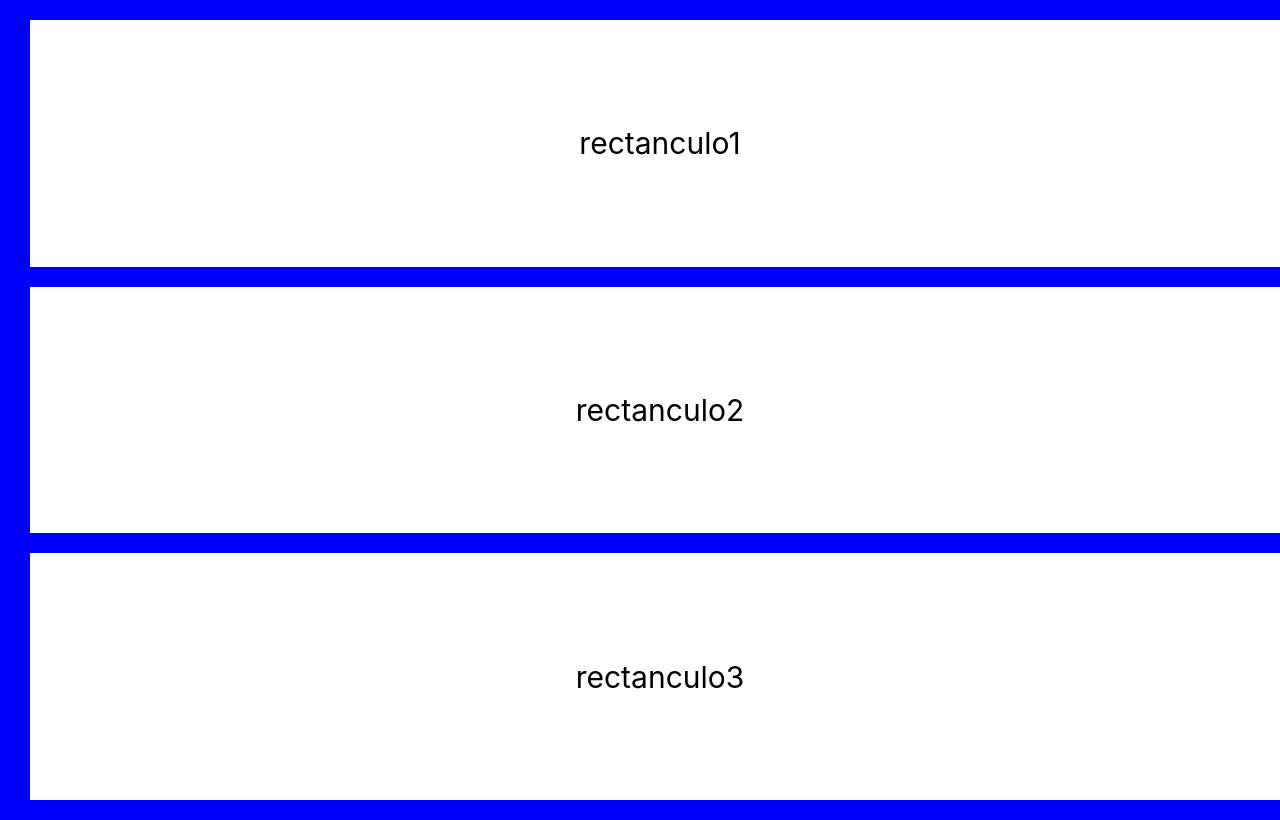
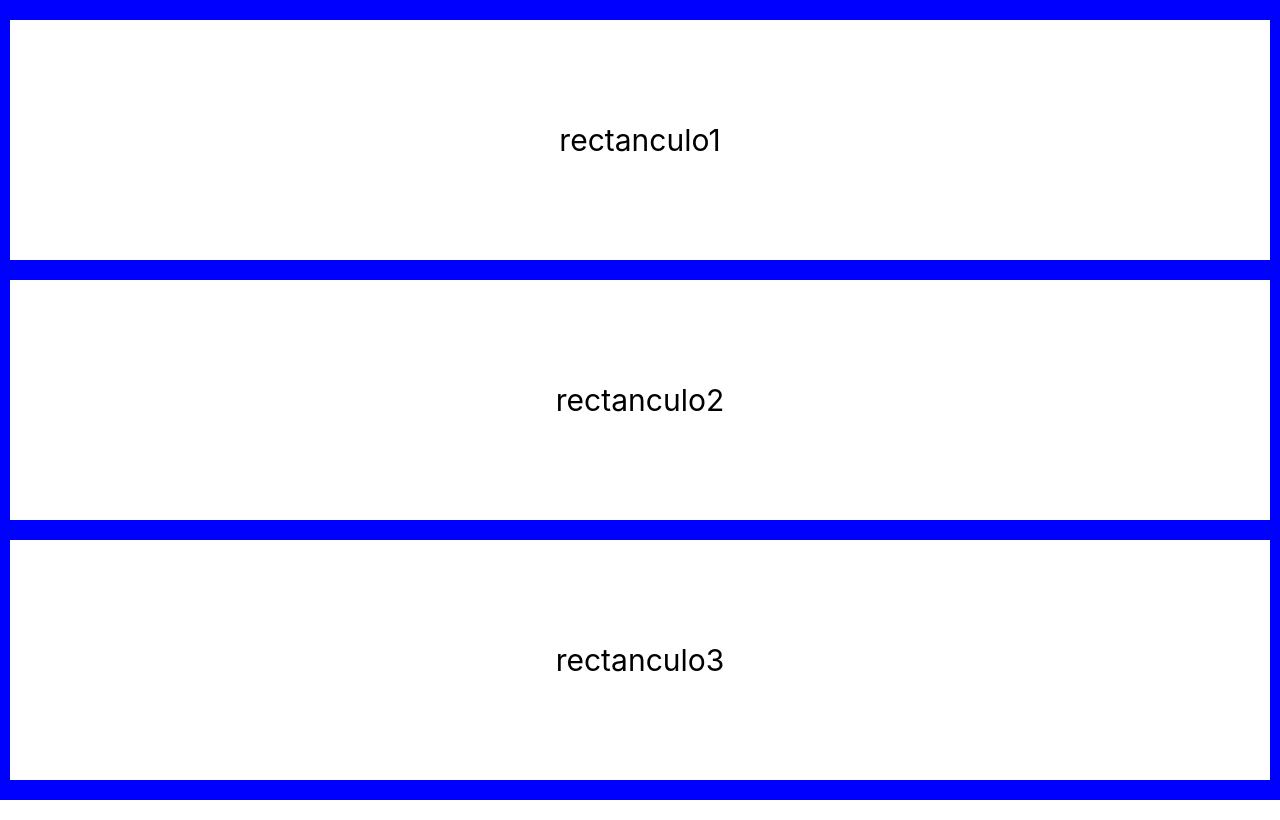
Before and after one commit to Insaurralde1995/reactApp, a React (Create React App) app: page / in a window 1280 px wide. Built offline with nearby package versions, Linux system fonts and the light colour scheme.

Commit message:
cambios grid

```diff
--- a/package.json
+++ b/package.json
@@ -3,9 +3,13 @@
   "version": "0.1.0",
   "private": true,
   "dependencies": {
+    "@material-ui/core": "^4.11.0",
+    "@material-ui/icons": "^4.9.1",
     "@testing-library/jest-dom": "^4.2.4",
     "@testing-library/react": "^9.4.0",
     "@testing-library/user-event": "^7.2.1",
+    "install": "^0.13.0",
+    "npm": "^6.14.8",
     "react": "^16.12.0",
     "react-dom": "^16.12.0",
     "react-scripts": "3.3.1"
--- a/src/components/Global/Content.js
+++ b/src/components/Global/Content.js
@@ -16,12 +16,13 @@ const useStyles = makeStyles( () => ({
 		//justifyContent: 'flex-start',
 		//alignItems: 'flex-start'
 		justifyContent: 'flex-end',
-		alignItems: 'flex-end'
+		alignItems: 'flex-end',
+		boxSizing: 'border-box',
 
 	},
 	rectanculo:{
 		background: 'white',
-		width: 'calc(100% - 20px)',
+		width: '100%',
 		height: 'calc(100% / 3)',
 		margin: '10px 0 ',
 		display: 'flex',
@@ -40,9 +41,15 @@ const Content = () => {
 	return (
 
 		<div className={classes.content}>
-			<div className={classes.rectanculo}><p>rectanculo1</p></div>
-			<div className={classes.rectanculo}><p>rectanculo2</p></div>
-			<div className={classes.rectanculo}><p>rectanculo3</p></div>
+			<div className={classes.rectanculo}>
+				<p>rectanculo1</p>
+			</div>
+			<div className={classes.rectanculo}>
+				<p>rectanculo2</p>
+			</div>
+			<div className={classes.rectanculo}>
+				<p>rectanculo3</p>
+			</div>
 		</div>
 
 	);
```
Also changed, not shown: 1 other file (tests, documents, lock files or other folders).
